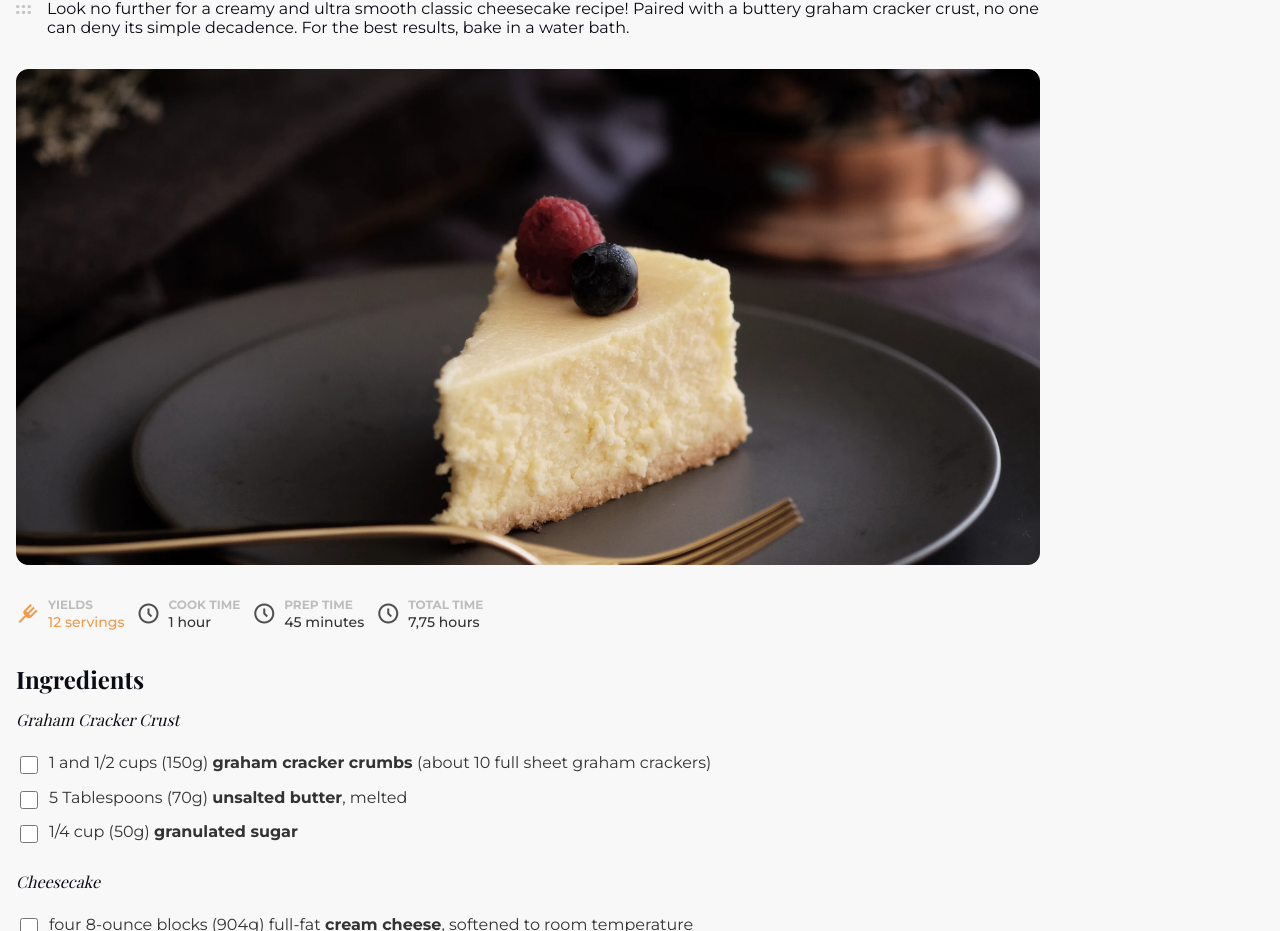
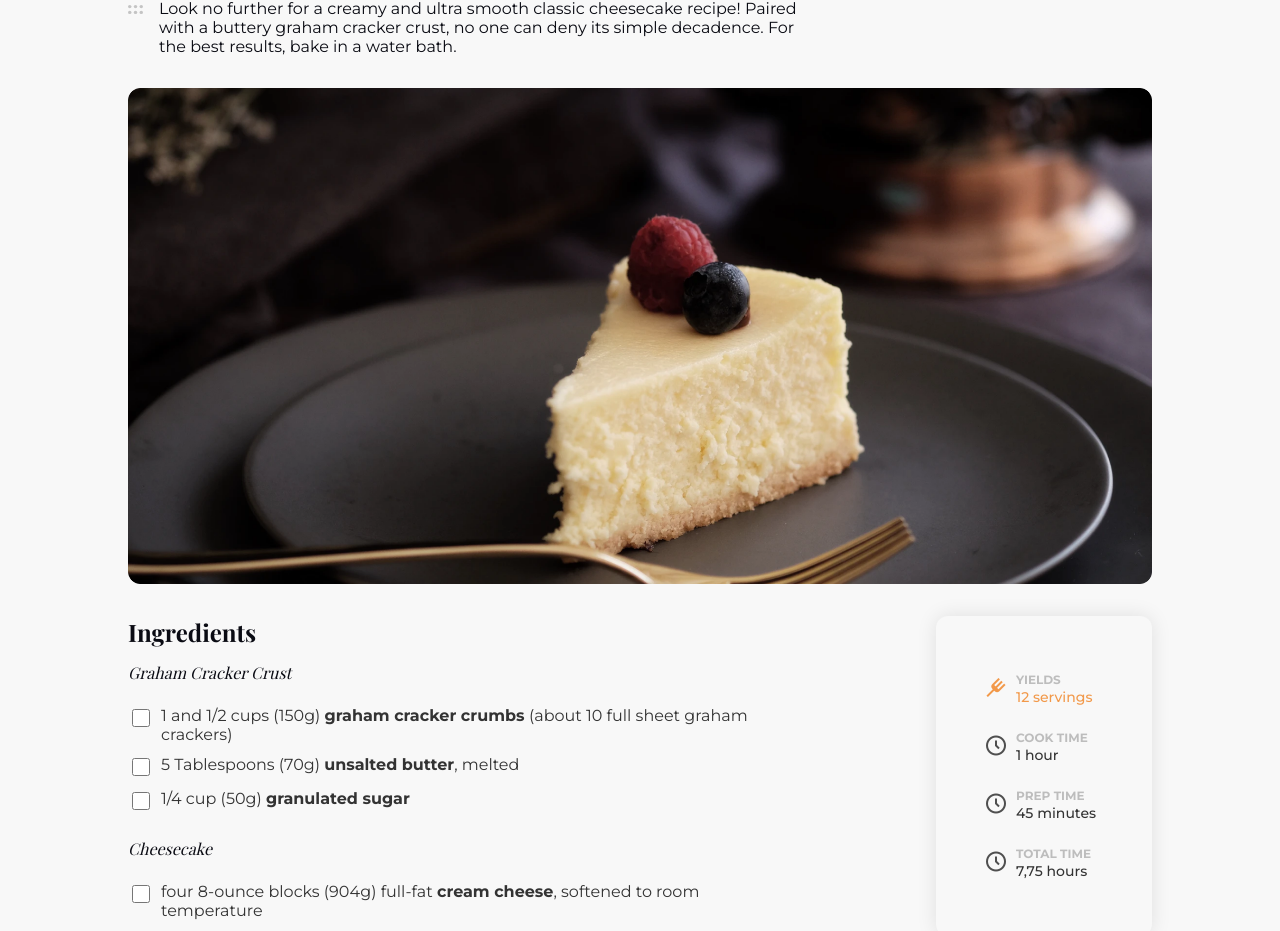
Before and after one commit to Tusar78/recipe-page, a plain HTML site: page index.html in a window 1280 px wide. Shown: the part 116-1047 px from the top of the page. Drawn offline with nearby package versions, Linux system fonts and the light colour scheme; a web font is replaced by a local one.

Commit message:
Complete all device screen

```diff
--- a/assets/sass/style.scss
+++ b/assets/sass/style.scss
@@ -47,6 +47,7 @@ img {
   width: calc(100% - 1rem);
   margin-left: 0.5rem;
   margin-right: 0.5rem;
+  justify-content: center;
 }
 
 // Header Area
@@ -126,6 +127,7 @@ img {
 // Aside Area
 .ingredients__serv {
   width: 100%;
+  background: $white;
   display: flex;
   flex-wrap: wrap;
 }
@@ -135,9 +137,13 @@ img {
   align-items: center;
   margin: 0 0.75rem 1rem 0;
 
+  .ingredients__icon {
+    width: 24px;
+    margin-right: 0.5rem;
+  }
+
   .prepare__icon {
     font-size: 24px;
-    margin-right: 0.5rem;
     color: #4f4f4f;
   }
 
@@ -225,3 +231,66 @@ img {
     }
   }
 }
+
+// Media Queries
+@media screen and (min-width: 768.98px) {
+  .header__content {
+    margin-left: auto;
+    margin-right: auto;
+  }
+
+  .header__text {
+    p {
+      width: 640px;
+    }
+  }
+
+  .img-section {
+    margin-left: auto;
+    margin-right: auto;
+  }
+
+  .ingredients {
+    margin-right: auto;
+    margin-left: auto;
+    grid-template-columns: 2fr 1fr;
+    row-gap: 0;
+    aside {
+      grid-area: auto;
+      justify-self: end;
+    }
+  }
+
+  .ingredients__serv {
+    width: 216px;
+    height: 320px;
+    flex-direction: column;
+    justify-content: center;
+    align-items: flex-start;
+    border-radius: 0.75rem;
+    box-shadow: 0 0 20px rgba(0, 0, 0, 0.1);
+    padding-left: 3rem;
+  }
+
+  .ingredients__prepare {
+    margin: 0;
+    margin-bottom: 1.5rem;
+
+    &:last-child {
+      margin-bottom: 0;
+    }
+  }
+
+  .instruction {
+    margin-left: auto;
+    margin-right: auto;
+
+    li {
+      margin-bottom: 1rem;
+    }
+  }
+
+  .footer {
+    padding-top: 5rem;
+  }
+}
--- a/index.html
+++ b/index.html
@@ -22,7 +22,7 @@
 <body>
     <!-- Header Part -->
     <header class="l-header">
-        <div class="bd-grid">
+        <div class="header__content bd-grid">
             <h1 class="header__title">Classic Cheesecake Recipe</h1>
             <div class="header__text">
                 <img src="./assets/images/6dots.svg" alt="Dots Icon">
@@ -33,7 +33,7 @@
     </header>
     <!-- Main Part -->
     <main class="l-main">
-        <section class="section bd-grid">
+        <section class="section img-section bd-grid">
             <img src="./assets/images/photo1.png" alt="Recipe image" class="recipe__img">
         </section>
 
@@ -114,28 +114,36 @@
                 <aside>
                     <div class="ingredients__serv">
                         <div class="ingredients__prepare">
-                            <i class='bx bx-fork prepare__icon'></i>
+                            <div class="ingredients__icon">
+                                <i class='bx bx-fork prepare__icon'></i>
+                            </div>
                             <div>
                                 <h4>Yields</h4>
                                 <span>12 servings</span>
                             </div>
                         </div>
                         <div class="ingredients__prepare">
-                            <i class='bx bx-time-five prepare__icon'></i>
+                            <div class="ingredients__icon">
+                                <i class='bx bx-time-five prepare__icon'></i>
+                            </div>
                             <div>
                                 <h4>Cook Time</h4>
                                 <span>1 hour</span>
                             </div>
                         </div>
                         <div class="ingredients__prepare">
-                            <i class='bx bx-time-five prepare__icon'></i>
+                            <div class="ingredients__icon">
+                                <i class='bx bx-time-five prepare__icon'></i>
+                            </div>
                             <div>
                                 <h4>Prep TIme</h4>
                                 <span>45 minutes</span>
                             </div>
                         </div>
                         <div class="ingredients__prepare">
-                            <i class='bx bx-time-five prepare__icon'></i>
+                            <div class="ingredients__icon">
+                                <i class='bx bx-time-five prepare__icon'></i>
+                            </div>
                             <div>
                                 <h4>Total Time</h4>
                                 <span>7,75 hours</span>
@@ -190,7 +198,8 @@
                     <li>Serve cheesecake with desired toppings. Cover and store leftover cheesecake in the refrigerator
                         for up to 5 days.</li>
                 </ol>
-                <a href="https://sallysbakingaddiction.com/classic-cheesecake/" target="_blank" class="source__link">Source:
+                <a href="https://sallysbakingaddiction.com/classic-cheesecake/" target="_blank"
+                    class="source__link">Source:
                     https://sallysbakingaddiction.com/classic-cheesecake/ </a>
             </div>
         </section>
```
Also changed, not shown: assets/css/style.css.
